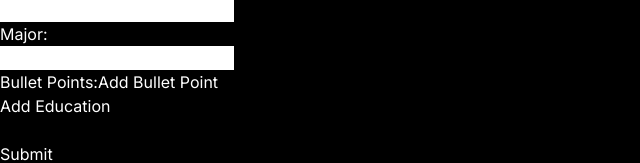
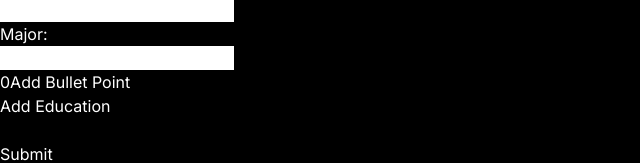
Before and after one commit to GoneSahlin/ResumeBuilder, a Next.js app in the folder app/resume-builder/: page /cv in a window 1280 px wide. Both pictures are taken after typing "Sample", "Sample" into the empty fields and a click on the button "Add Education". Shown: the part 314-477 px from the top of the page, without its empty margins (0-640 px from the left). Built offline with nearby package versions, Linux system fonts and the light colour scheme.

Commit message:
moved bullet count back inside bullets

```diff
--- a/app/resume-builder/src/app/ui/bullets.tsx
+++ b/app/resume-builder/src/app/ui/bullets.tsx
@@ -1,11 +1,18 @@
 import { Dispatch, SetStateAction, useState } from "react";
 import { UseFormRegister } from "react-hook-form";
 
-export function Bullets(i: number, bulletCounts: Array<number>, setBulletCounts: Dispatch<SetStateAction<any[]>>, register: UseFormRegister<any>) {
+// export function Bullets(i: number, bulletCounts: Array<number>, setBulletCounts: Dispatch<SetStateAction<any[]>>, register: UseFormRegister<any>) {
+export function Bullets({
+  i,
+  register,
+}: {
+  i: number;
+  register: UseFormRegister<any>;
+}) {
+  const [count, setCount] = useState(0);
 
   function addBullet() {
-    bulletCounts[i]++;
-    setBulletCounts(bulletCounts);
+    setCount(count + 1)
   };
 
   function Bullet(j: number) {
@@ -16,14 +23,21 @@ export function Bullets(i: number, bulletCounts: Array<number>, setBulletCounts:
     );
   };
 
-  // const countArray = Array.from(
-  //   {length: bulletCount},
-  //   (item, index) => item = index + 1
-  // );
+  const countArray = Array.from(
+    {length: count},
+    (item, index) => item = index
+  );
+
 
   return (
     <div>
-      Bullet Points:
+      {count}
+      {count > 0 ? (
+        <div>
+          <span>Bullet Points:</span>
+          {[...countArray].map(Bullet)}
+        </div>
+      ) : null}
       {/* {[...countArray].map(Bullet)} */}
       <button type="button" onClick={addBullet}>Add Bullet Point</button>
     </div>
--- a/app/resume-builder/src/app/ui/educations.tsx
+++ b/app/resume-builder/src/app/ui/educations.tsx
@@ -4,11 +4,9 @@ import { Bullets } from "./bullets";
 
 export function Educations(register: UseFormRegister<any>) {
   const [count, setCount] = useState(0);
-  const [bulletCounts, setBulletCounts] = useState<Array<number>>([]);
 
   function addEducation() {
     setCount(count + 1);
-    setBulletCounts([...bulletCounts, 0]);
   }
 
   function Education(i: number) {
@@ -24,7 +22,7 @@ export function Educations(register: UseFormRegister<any>) {
         <input {...register("educationEndDate" + i)}></input><br />
         <label>Major:</label><br />
         <input {...register("educationMajor" + i)}></input><br />
-        {Bullets(i, bulletCounts, setBulletCounts, register)}
+        <Bullets i={i} register={register} />
       </div>
     );
   };
```
